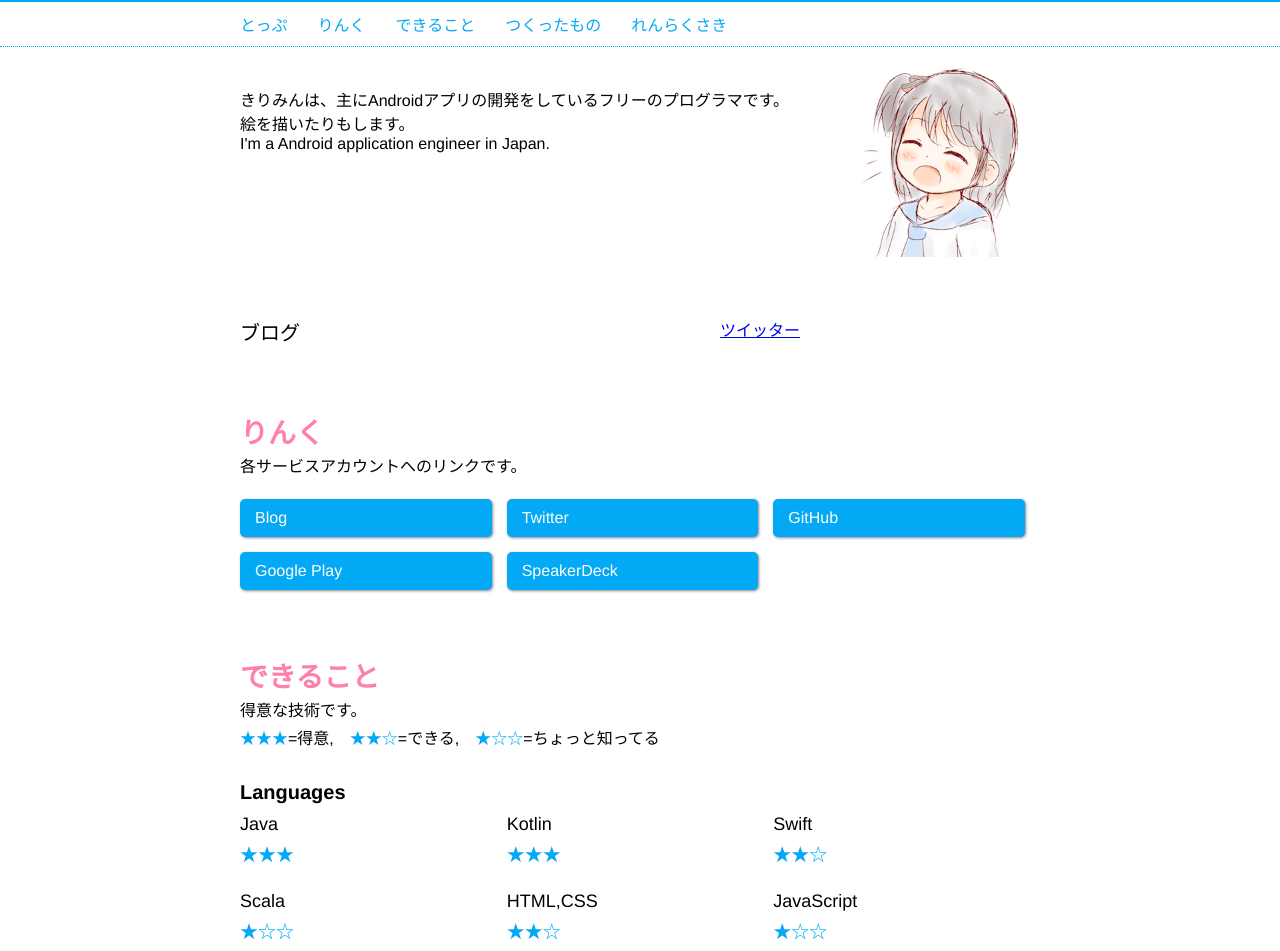
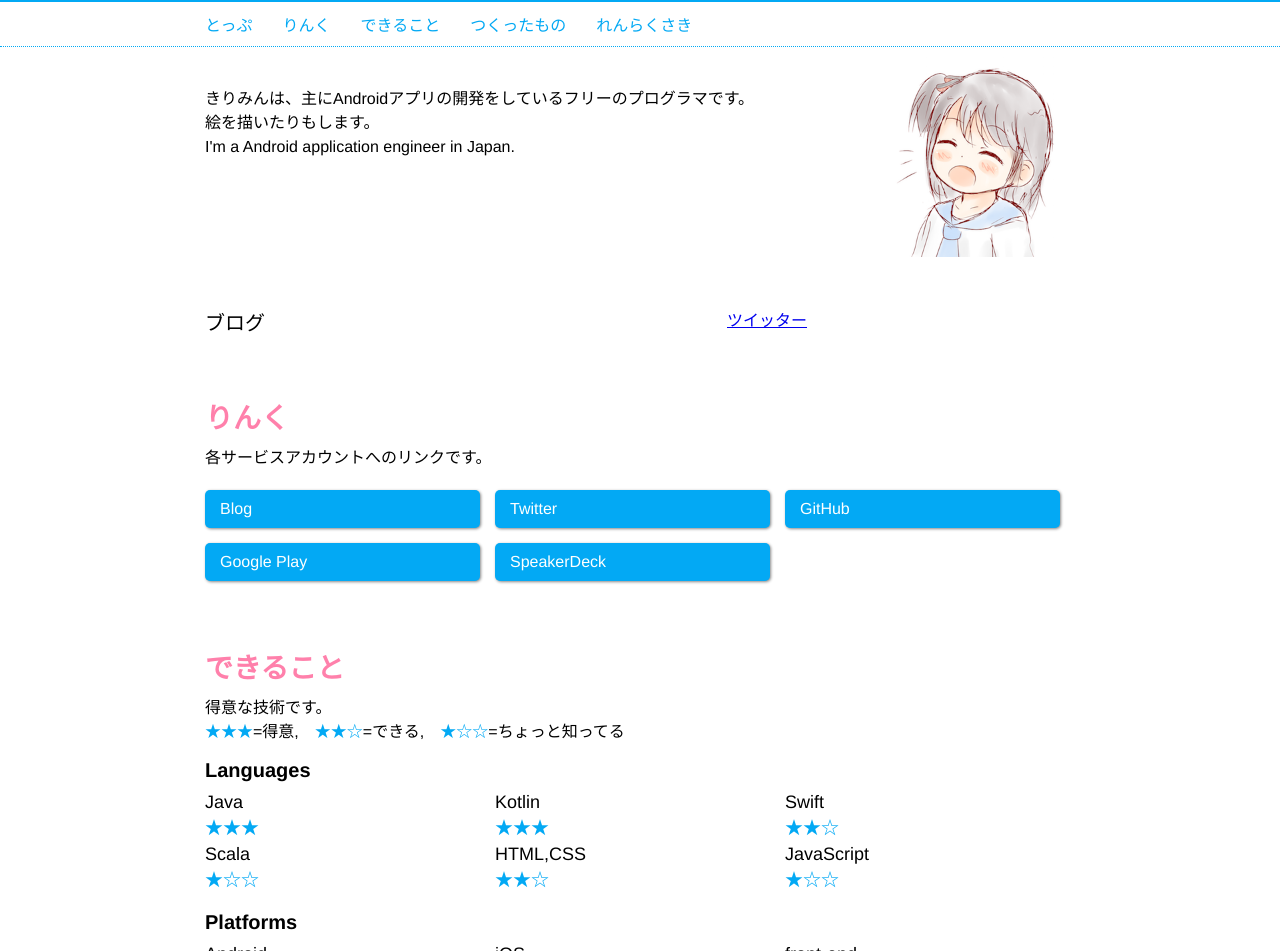
Before and after one commit to kirimin/kirimin.me, a plain HTML site: page index.html in a window 1280 px wide. Shown: the part 72-1023 px from the top of the page. Drawn offline with Linux system fonts and the light colour scheme; a script that the page names is missing.

Commit message:
マージンなどを整理

```diff
--- a/index.html
+++ b/index.html
@@ -84,8 +84,10 @@
         </section>
         <section class="skills" id="skills">
             <h1>できること</h1>
-            <p>得意な技術です。</p>
-            <p><span class="stars">★★★</span>=得意,　<span class="stars">★★☆</span>=できる,　<span class="stars">★☆☆</span>=ちょっと知ってる</p>
+            <div class="skills_text">
+              <p>得意な技術です。</p>
+              <p><span class="stars">★★★</span>=得意,　<span class="stars">★★☆</span>=できる,　<span class="stars">★☆☆</span>=ちょっと知ってる</p>
+            </div>
             <h2>Languages</h2>
             <ul>
                 <li>
@@ -158,6 +160,7 @@
                     <a href="https://play.google.com/store/apps/details?id=me.kirimin.remclock"><img src="app_icons/clock_header.png" alt="mou neru"></a>
                 </li>
             </ul>
+
         </section>
 
         <section class="contact" id="contact">
--- a/kirimin.css
+++ b/kirimin.css
@@ -1,10 +1,45 @@
+/** Begin reset */
+
+* {
+    margin: 0;
+    padding: 0;
+    -webkit-box-sizing: border-box;
+    -moz-box-sizing: border-box;
+    box-sizing: border-box;
+}
+ol, ul, dl {
+    list-style-position: inside;
+}
+* {
+    -webkit-user-select: none;
+    -khtml-user-select: none;
+    -moz-user-select: -moz-none;
+    -o-user-select: none;
+    -ms-user-select: none;
+    user-select: none;
+    -webkit-user-drag: none;
+    -moz-user-drag: none;
+    user-drag: none;
+    -webkit-tap-highlight-color: transparent;
+    -webkit-touch-callout: none;
+}
+input, textarea, .spa-x-user-select {
+    -webkit-user-select: text;
+    -khtml-user-select: text;
+    -moz-user-select: text;
+    -o-user-select: text;
+    -ms-user-select: text;
+    user-select: text;
+}
+
+/** End reset */
+
 html {
     height: 100%;
 }
 body {
     height: 100%;
     font-family: 'Helvetica', 'Arial', 'ヒラギノ角ゴ Pro W3', 'Hiragino Kaku Gothic Pro', sans-serif;
-    margin: 0;
 }
 header {
     background-color: #03A9F4;
@@ -12,7 +47,6 @@ header {
 header h1 {
     font-size: 30px;
     font-weight: normal;
-    margin: 0;
     padding: 15px 15px;
 }
 header h1 a {
@@ -23,8 +57,6 @@ nav {
     border-bottom: dotted 1px #03A9F4;
 }
 nav ul {
-    margin: 0;
-    padding: 0;
     list-style: none;
 }
 nav ul:after {
@@ -50,23 +82,25 @@ nav li a:hover {
     padding: 10px 15px;
     height: 100%
 }
+.contents section {
+  margin-bottom: 50px;
+}
 .contents h1 {
     color: #ff80ab;
     font-size: 28px;
-    margin: 0;
-    padding: 0
+    margin-bottom: 10px;
 }
 .contents h2 {
     font-size: 20px;
-    margin: 0;
-    padding: 10px 0
+    margin-bottom: 10px;
 }
+.contents p {
+  line-height: 1.5em;
+}
+
 .description {
     margin-top: 30px;
     margin-bottom: 60px
-}
-.description p {
-    margin: 0;
 }
 .description img {
     width: 200px;
@@ -77,9 +111,6 @@ nav li a:hover {
     content: "";
     display: block;
     clear: both;
-}
-.recent {
-    margin-bottom: 50px
 }
 .recent:after {
     content: "";
@@ -93,12 +124,8 @@ nav li a:hover {
 }
 .blog h2 {
     font-weight: normal;
-    padding-top: 0;
-    padding-bottom: 15px
 }
 .blog ul {
-    margin: 0;
-    padding: 0;
     list-style-type: none;
 }
 .blog li a {
@@ -125,17 +152,10 @@ nav li a:hover {
     float: right;
     width: 40%;
 }
-.links {
-    margin-bottom: 50px
-}
 .links p {
-    margin-top: 0;
     margin-bottom: 20px;
-    padding: 2px 0
 }
 .links ul {
-    margin: 0;
-    padding: 0;
     list-style: none;
 }
 .links:after {
@@ -162,20 +182,12 @@ nav li a:hover {
 .links li a:hover {
     background-color: #B3E5FC
 }
-.skills {
-    margin-bottom: 10px
-}
-.skills p {
-    margin: 0;
-    padding: 2px 0
-}
-.skills h2 {
-    margin-top: 20px
+.skills_text {
+    margin-bottom: 15px;
 }
 .skills ul {
-    margin: 0;
-    padding: 0;
     list-style: none;
+    margin-bottom: 15px;
 }
 .skills ul:after {
     content: "";
@@ -186,21 +198,12 @@ nav li a:hover {
     float: left;
     width: 33.3333%;
     font-size: 18px;
-    padding-bottom: 20px
-}
-.skills div {
-    display: block;
-    padding-bottom: 5px
+    margin-bottom: 5px
 }
 .stars {
     color: #03A9F4
 }
-.products {
-    margin-bottom: 50px
-}
 .products ul {
-    margin: 0;
-    padding: 0;
     list-style: none;
 }
 .products:after {
@@ -211,31 +214,25 @@ nav li a:hover {
 .products li {
     float: left;
     width: 50%;
-    padding: 0
 }
 .products a:hover img {
     opacity: .5;
 }
 .products img {
     width: 100%;
-    padding: 0;
-    margin: 0;
     opacity: 1;
 }
 .contact {
     margin-bottom: 50px
 }
-.contact h1 {
-    margin-bottom: 0;
-}
 .contact p {
-    margin: 0;
     padding: 2px 0;
 }
 @media (max-width: 519px) {
     header h1 {
         font-size: 26px;
-        padding: 10px 0;
+        padding-left: 0;
+        padding-right: 0;
         text-align: center
     }
     nav li a {
@@ -266,9 +263,9 @@ nav li a:hover {
         display: none;
     }
 }
-@media (min-width: 830px) {
+@media (min-width: 930px) {
     header h1, nav ul, .contents {
-        width: 800px;
+        width: 900px;
         margin-left: auto;
         margin-right: auto;
     }
```
